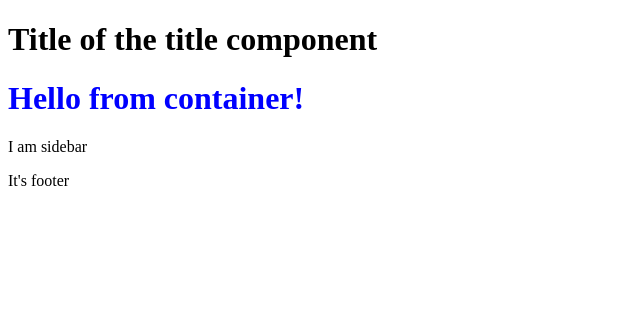
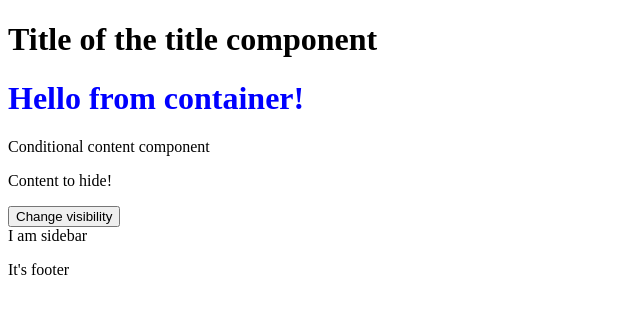
Before and after one commit to RafalG1991/angular-test-app, an Angular app: page / in a window 1280 px wide. Shown: the top 314 px of the page, without its empty margins (0-640 px from the left). Built offline with nearby package versions, Linux system fonts and the light colour scheme.

Commit message:
added app-conditional-content component to container and app components

```diff
--- a/src/app/app.component.html
+++ b/src/app/app.component.html
@@ -1,5 +1,8 @@
 <app-container>
   <app-title title="Title of the title component" />
+  <app-conditional-content>
+    <p>Content to hide!</p>
+  </app-conditional-content>
   <p class="footer">It's footer</p>
   <h1 class="header">Hello from container!</h1>
   <div sidebar>
--- a/src/app/app.component.ts
+++ b/src/app/app.component.ts
@@ -5,11 +5,12 @@ import {ParentComponent} from "./parent/parent.component";
 import {NgClass, NgForOf, NgIf} from "@angular/common";
 import {ContainerComponent} from "./container/container.component";
 import {TitleComponent} from "./title/title.component";
+import {ConditionalContentComponent} from "./conditional-content/conditional-content.component";
 
 @Component({
   selector: 'app-root',
   standalone: true,
-  imports: [RouterOutlet, HelloComponent, ParentComponent, NgIf, NgForOf, NgClass, ContainerComponent, TitleComponent],
+  imports: [RouterOutlet, HelloComponent, ParentComponent, NgIf, NgForOf, NgClass, ContainerComponent, TitleComponent, ConditionalContentComponent],
   templateUrl: './app.component.html',
   styleUrl: './app.component.scss'
 })
--- a/src/app/container/container.component.html
+++ b/src/app/container/container.component.html
@@ -3,6 +3,7 @@
     <ng-content select="app-title"></ng-content>
   </header>
   <ng-content select=".header"></ng-content>
+  <ng-content select="app-conditional-content"></ng-content>
   <aside>
     <ng-content select="[sidebar]"></ng-content>
   </aside>
```
